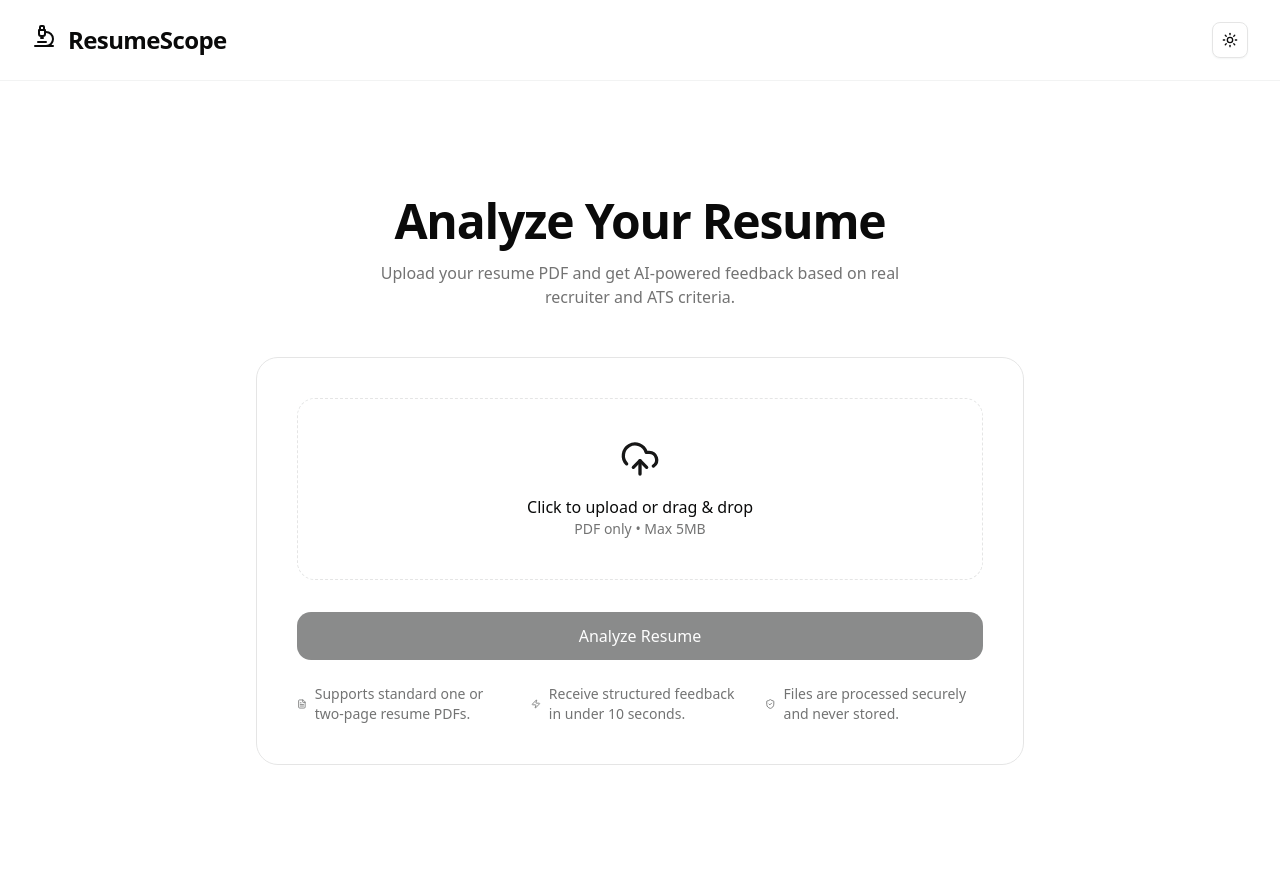
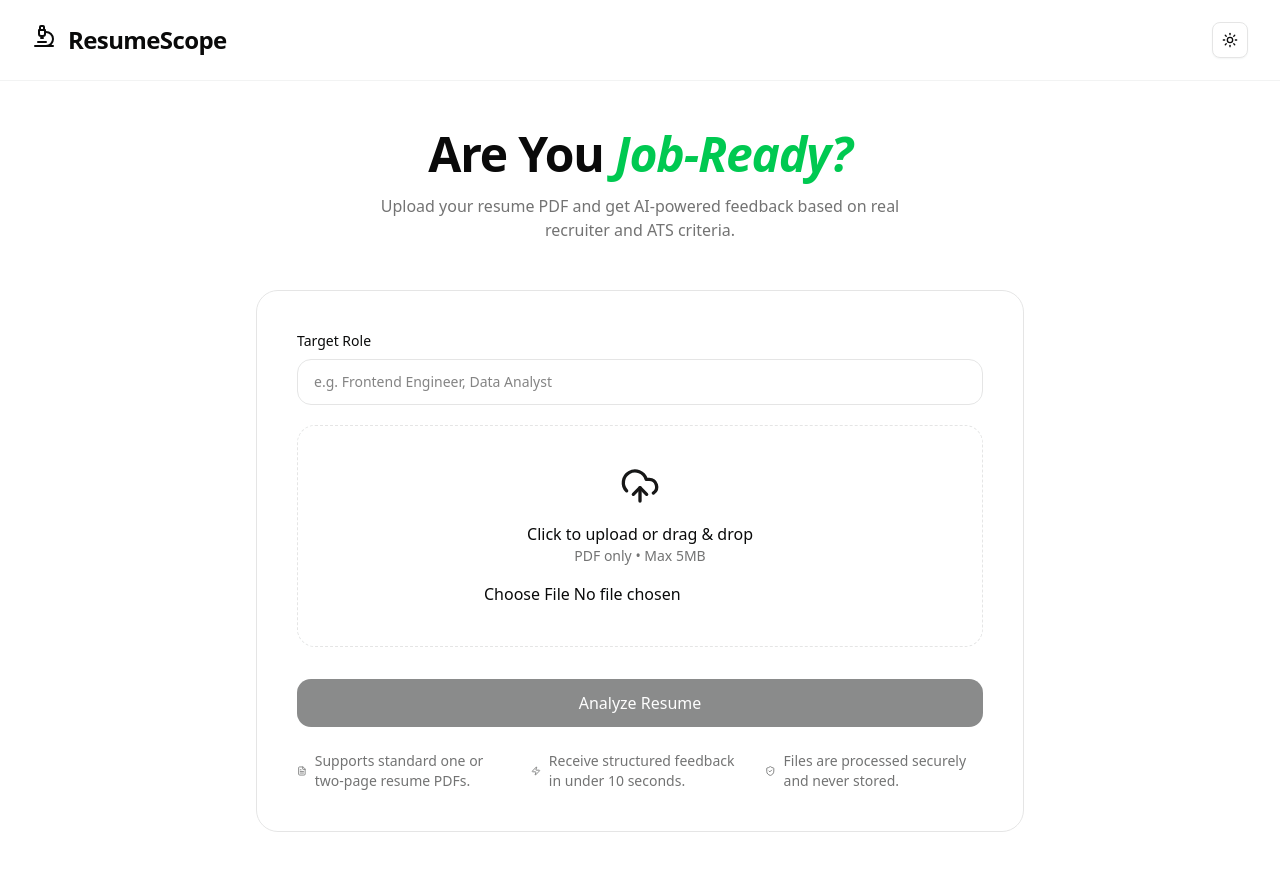
Before and after one commit to GabenNguyen/AI-Resume-Analyser, a Next.js app in the folder ai-resume-analyser/: page /analysis in a window 1280 px wide. Shown: the top 870 px of the page. Built offline with nearby package versions, Linux system fonts and the light colour scheme.

Commit message:
Add role input and modify the upload area so that it shows the uploaded file and remove it when the file is deleted.

```diff
--- a/ai-resume-analyser/app/analysis/page.tsx
+++ b/ai-resume-analyser/app/analysis/page.tsx
@@ -2,6 +2,9 @@
 
 import { motion } from "framer-motion";
 import { UploadCloud, ShieldCheck, Zap, FileText } from "lucide-react";
+import { useState, useRef } from "react";
+import validateInput from "@/utils/validateInput";
+import { toast } from "react-toastify";
 
 const features = [
   {
@@ -22,6 +25,25 @@ const features = [
 ];
 
 export default function ResumeUploadPage() {
+  // File and role parts
+  const [file, setFile] = useState<File | null>(null);
+  const [role, setRole] = useState<string>("");
+  const isValidRole = role.trim().length >= 2; // HR is still a role!
+  const canAnalyse = Boolean(file && isValidRole);
+  const [uploadSuccess, setUploadSuccess] = useState(false);
+
+  const handleSubmit = () => {
+    if (!validateInput(role)) {
+      return toast.warning(`Invalid role: ${role}!`);
+    }
+
+    if (!file) {
+      return toast.warning("Please upload your resume!");
+    }
+  };
+
+  const fileInputRef = useRef<HTMLInputElement>(null); // useRef to change the DOM without re-rendering
+
   return (
     <main className="relative min-h-screen flex items-center justify-center px-6">
       <div className="w-full max-w-3xl">
@@ -33,7 +55,8 @@ export default function ResumeUploadPage() {
           className="text-center"
         >
           <h1 className="text-4xl md:text-5xl font-semibold tracking-tight">
-            Analyze Your Resume
+            Are You{" "}
+            <span className="italic font-bold text-green-500">Job-Ready?</span>
           </h1>
           <p className="mt-4 text-muted-foreground max-w-xl mx-auto">
             Upload your resume PDF and get AI-powered feedback based on real
@@ -48,8 +71,20 @@ export default function ResumeUploadPage() {
           transition={{ delay: 0.15, duration: 0.45 }}
           className="mt-12 rounded-3xl border bg-background/70 backdrop-blur p-10"
         >
+          <div className="space-y-2">
+            <p className="text-sm font-medium">Target Role</p>
+            <input
+              type="text"
+              placeholder="e.g. Frontend Engineer, Data Analyst"
+              value={role}
+              onChange={(e) => setRole(e.target.value)}
+              className="w-full rounded-xl border bg-background px-4 py-3 text-sm
+               focus:outline-none focus:ring-2 focus:ring-primary"
+            />
+          </div>
+
           {/* Upload Area */}
-          <label className="flex flex-col items-center justify-center gap-4 rounded-2xl border border-dashed p-10 cursor-pointer hover:bg-muted/40 transition">
+          <label className="flex flex-col mt-5 items-center justify-center gap-4 rounded-2xl border border-dashed p-10 cursor-pointer hover:bg-muted/40 transition">
             <UploadCloud className="h-10 w-10 text-primary" />
             <div className="text-center">
               <p className="font-medium">Click to upload or drag & drop</p>
@@ -57,15 +92,52 @@ export default function ResumeUploadPage() {
                 PDF only • Max 5MB
               </p>
             </div>
-            <input type="file" accept="application/pdf" hidden />
+            <input
+              ref={fileInputRef}
+              type="file"
+              accept="application/pdf"
+              onChange={(e) => {
+                const selectedFile = e.target.files?.[0] ?? null; // select the first file (only 1 file required)
+                setFile(selectedFile);
+                setUploadSuccess(!!selectedFile); // check if a PDF file is uploaded
+              }}
+            />
           </label>
+          {/* Success Message */}
+          {uploadSuccess && file && (
+            <div className="mt-2 flex items-center justify-center gap-4">
+              <p className="mt-2 text-sm text-green-600 text-center">
+                ✅ {file.name} uploaded successfully
+              </p>
+              <button
+                onClick={() => {
+                  setFile(null); // remove file
+                  setUploadSuccess(false); // hide success message
+
+                  if (fileInputRef.current) {
+                    fileInputRef.current.value = ""; // remove the already uploaded PDF file
+                  }
+                }}
+                className="mt-2 inline-flex items-center gap-2 text-sm font-medium text-white bg-red-500 px-3 py-1.5 rounded-md hover:bg-red-900 active:scale-95 transition-all duration-150 focus:outline-none focus:ring-2 focus:ring-red-200 focus:ring-offset-1 cursor-pointer"
+              >
+                Remove
+              </button>
+            </div>
+          )}
 
           {/* CTA */}
           <button
-            disabled
-            className="mt-8 w-full rounded-xl bg-primary py-3 font-medium text-primary-foreground opacity-50 cursor-not-allowed"
+            type="submit"
+            onClick={handleSubmit}
+            disabled={!canAnalyse}
+            className={`mt-8 w-full rounded-xl py-3 font-medium transition
+    ${
+      canAnalyse
+        ? "bg-primary text-primary-foreground hover:opacity-90 cursor-pointer"
+        : "bg-primary text-primary-foreground opacity-50 cursor-not-allowed"
+    }`}
           >
-            Analyze Resume
+            <a href="/result">Analyze Resume</a>
           </button>
 
           {/* Trust Row */}
```
